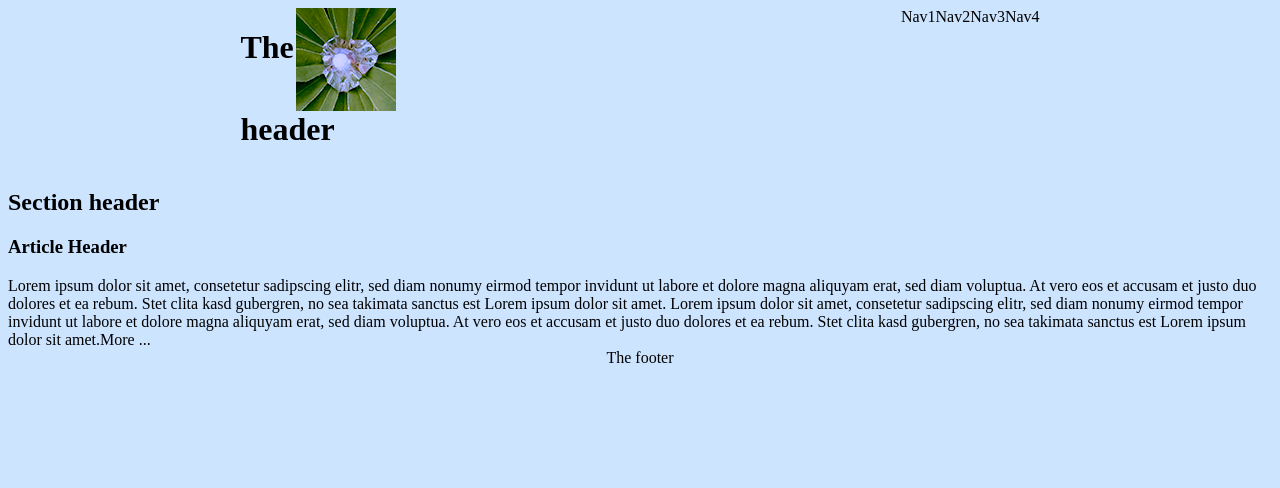
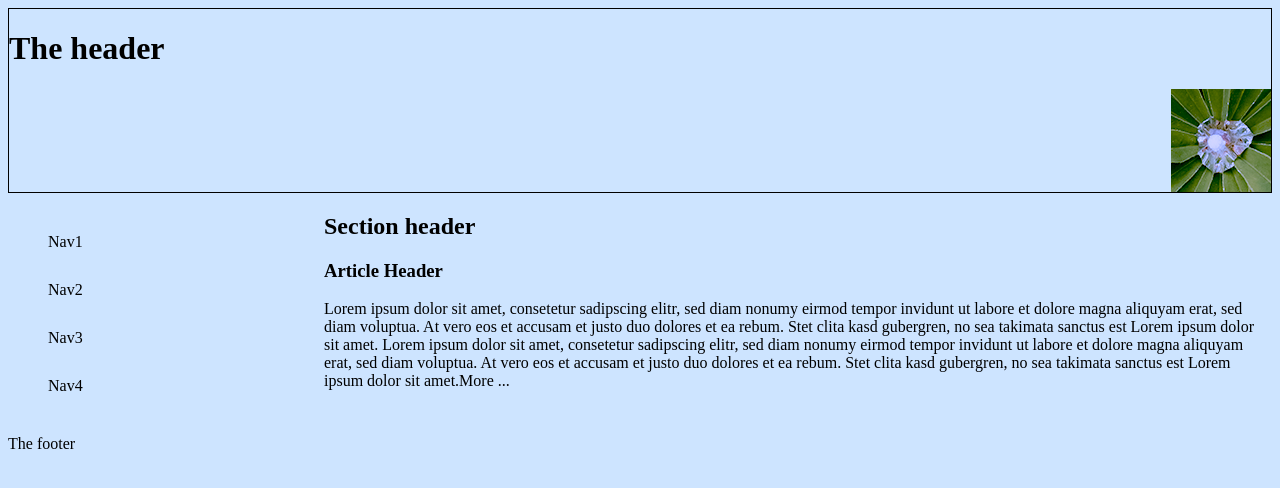
Before and after one commit to capt-marwil/portfolio, a plain HTML site: page index.html in a window 1280 px wide. Drawn offline with Linux system fonts and the light colour scheme.

Commit message:
Add large screen layout

```diff
--- a/css/app.css
+++ b/css/app.css
@@ -9,8 +9,6 @@ ul, li {
     list-style-type: none;
     display: inline;
 }
-
-
 
 .logo {
     float: right;
@@ -26,6 +24,7 @@ ul, li {
     header {
         width: 100%;
         order: 1;
+        border: 1px solid black;
     }
     nav {
         width: 100%;
@@ -48,13 +47,14 @@ ul, li {
 
 }
 
-@media screen and (min-width: 450px )and (max-width: 749px) {
+@media screen and (min-width: 450px )and (max-width: 769px) {
     body {
         background-color: greenyellow;
     }
     header {
         width: 100%;
         order: 1;
+        border: 1px solid black;
     }
     nav {
         width: 100%;
@@ -76,8 +76,31 @@ ul, li {
     }
 }
 
-@media screen and (min-width: 750px){
+@media screen and (min-width: 770px){
     body {
         background-color: #CDE4FF;
     }
+
+    header {
+        width: 100%;
+        border: 1px solid black;
+
+    }
+    ul, li {
+        display: block;
+        margin: 10px;
+        padding: 10px;
+    }
+
+    nav {
+        width: 25%;
+
+    }
+    section {
+        width: 75%;
+    }
+    footer {
+        width: 100%;
+    }
+
 }
--- a/index.html
+++ b/index.html
@@ -8,7 +8,7 @@
     </head>
     <body>
         <div class="container">
-            <header><img class="logo" src="img/logo_100x100.png" alt="Burning Glass Logo"><h1>The header</h1></header>
+            <header><h1>The header</h1><img class="logo" src="img/logo_100x100.png" alt="Burning Glass Logo"></header>
             <nav><ul><li class="main_nav">Nav1</li><li  class="main_nav">Nav2</li><li  class="main_nav">Nav3</li><li>Nav4</li></ul></nav>
             <section><h2>Section header</h2><article><h3>Article Header</h3><div class="teaser">Lorem ipsum dolor sit amet, consetetur sadipscing elitr, sed diam nonumy eirmod tempor invidunt ut labore et dolore magna aliquyam erat, sed diam voluptua. At vero eos et accusam et justo duo dolores et ea rebum. Stet clita kasd gubergren, no sea takimata sanctus est Lorem ipsum dolor sit amet. Lorem ipsum dolor sit amet, consetetur sadipscing elitr, sed diam nonumy eirmod tempor invidunt ut labore et dolore magna aliquyam erat, sed diam voluptua. At vero eos et accusam et justo duo dolores et ea rebum. Stet clita kasd gubergren, no sea takimata sanctus est Lorem ipsum dolor sit amet.<span class="continue">More ...</span></div></article></section>
             <footer>The footer</footer>
```
